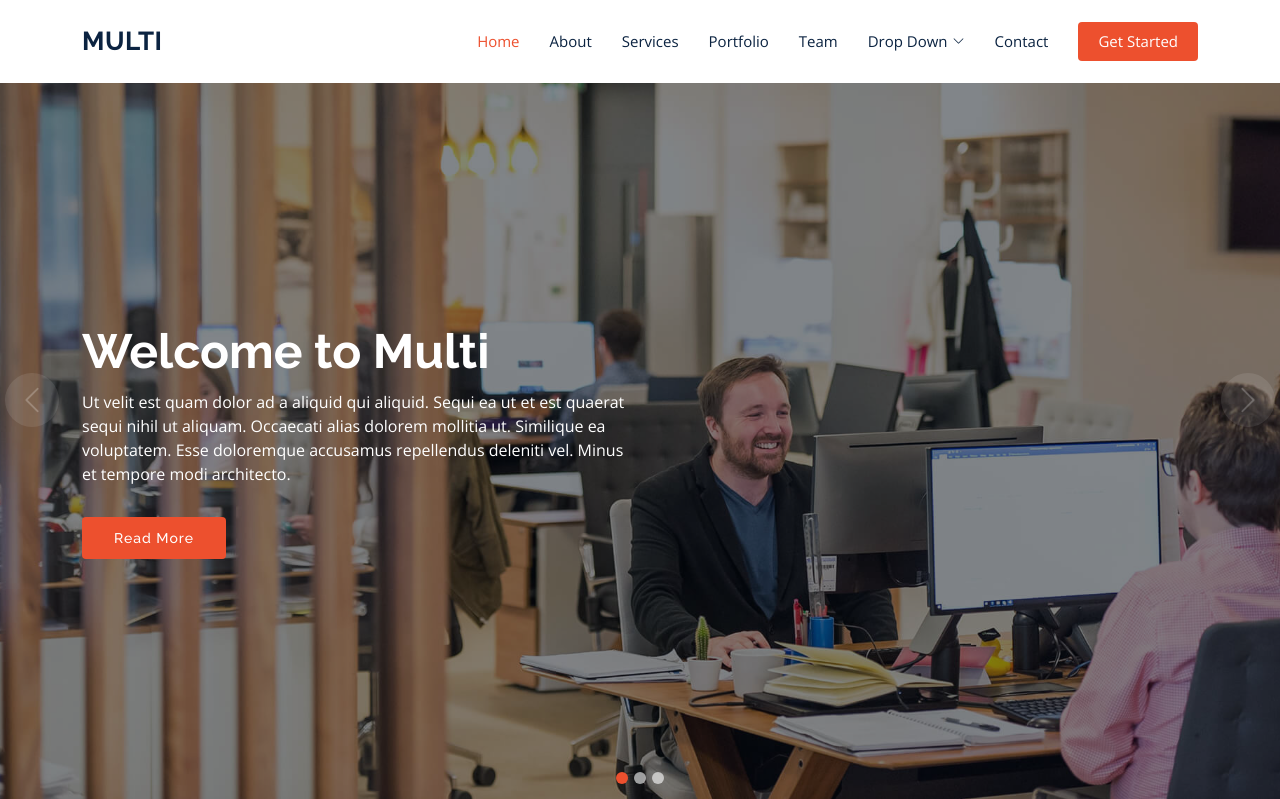
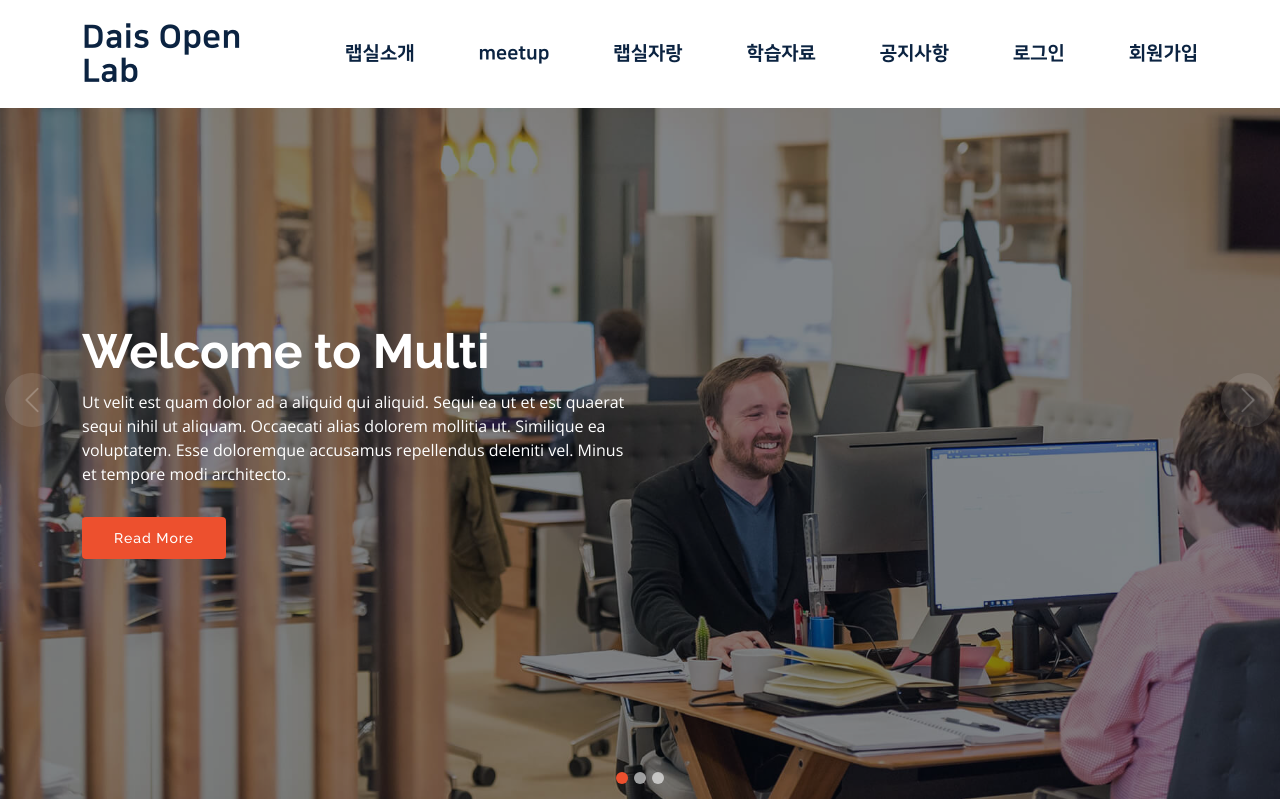
Before and after one commit to JONWON2/Dais_WEB_Project, a Django app: template app/templates/app/index.html in a window 1280 px wide. Shown: the top 799 px of the page. Run offline with Django 3.2, Linux system fonts and the light colour scheme; the template is opened without the code that fills it, so the values that code supplies are empty; some libraries are stand-ins or nearby versions.

Commit message:
메인페이지 완료

```diff
--- a/static/assets/css/style.css
+++ b/static/assets/css/style.css
@@ -116,13 +116,13 @@ h1, h2, h3, h4, h5, h6 {
   box-shadow: 0px 2px 15px rgba(0, 0, 0, 0.1);
 }
 #header .logo {
-  font-size: 26px;
+  font-size: 32px;
   margin: 0;
   padding: 0;
   line-height: 1;
   font-weight: 700;
   letter-spacing: 0.5px;
-  text-transform: uppercase;
+  /* text-transform: uppercase; */
 }
 #header .logo a {
   color: #0b2341;
@@ -154,16 +154,17 @@ h1, h2, h3, h4, h5, h6 {
   display: flex;
   align-items: center;
   justify-content: space-between;
-  padding: 10px 0 10px 30px;
-  font-size: 15px;
+  padding: 10px 0 10px 4rem;
+  font-size: 19px;
   color: #0b2341;
   white-space: nowrap;
   transition: 0.3s;
-}
+  }
 .navbar a i, .navbar a:focus i {
-  font-size: 12px;
+  font-size: 19px;
   line-height: 0;
-  margin-left: 5px;
+  margin-left: 3rem;
+  /* margin-left: 5px; */
 }
 .navbar a:hover, .navbar .active, .navbar .active:focus, .navbar li:hover > a {
   color: #ed502e;
--- a/templates/head.html
+++ b/templates/head.html
@@ -33,4 +33,29 @@
     * Author: BootstrapMade.com
     * License: https://bootstrapmade.com/license/
     ======================================================== -->
+
+
+      {% comment %} 나눔글씨체 한글 {% endcomment %}
+  <style>
+    @font-face {
+      font-family: "NanumSquareR";
+      src: local("NanumSquareR"),
+        url("{% static 'assets/fonts/NanumSquareR.ttf' %}") format("opentype");
+    }
+    @font-face {
+      font-family: "NanumSquareEB";
+      src: local("NanumSquareEB"),
+        url("{% static 'assets/fonts/NanumSquareEB.otf' %}") format("opentype");
+    }
+    @font-face {
+      font-family: "NanumSquareB";
+      src: local("NanumSquareB"),
+        url("{% static 'assets/fonts/NanumSquareB.otf' %}") format("opentype");
+    }
+    @font-face {
+      font-family: "NanumSquareR";
+      src: local("NanumSquareR"),
+        url("{% static 'assets/fonts/NanumSquareR.otf' %}") format("opentype");
+    }
+  </style>
   </head>
--- a/templates/header.html
+++ b/templates/header.html
@@ -3,39 +3,24 @@
 <header id="header" class="fixed-top">
     <div class="container d-flex align-items-center justify-content-between">
 
-      <h1 class="logo"><a href="index.html">Multi</a></h1>
-      <!-- Uncomment below if you prefer to use an image logo -->
-      <!-- <a href="index.html" class="logo"><img src="assets/img/logo.png" alt="" class="img-fluid"></a>-->
-
+      <h1 class="logo"><a href="#" style="font-family:NanumSquareEB;">Dais Open Lab</a></h1>
       <nav id="navbar" class="navbar">
-        <ul>
-          <li><a class="nav-link scrollto active" href="#hero">Home</a></li>
-          <li><a class="nav-link scrollto" href="#about">About</a></li>
-          <li><a class="nav-link scrollto" href="#services">Services</a></li>
-          <li><a class="nav-link scrollto " href="#portfolio">Portfolio</a></li>
-          <li><a class="nav-link scrollto" href="#team">Team</a></li>
-          <li class="dropdown"><a href="#"><span>Drop Down</span> <i class="bi bi-chevron-down"></i></a>
-            <ul>
-              <li><a href="#">Drop Down 1</a></li>
-              <li class="dropdown"><a href="#"><span>Deep Drop Down</span> <i class="bi bi-chevron-right"></i></a>
-                <ul>
-                  <li><a href="#">Deep Drop Down 1</a></li>
-                  <li><a href="#">Deep Drop Down 2</a></li>
-                  <li><a href="#">Deep Drop Down 3</a></li>
-                  <li><a href="#">Deep Drop Down 4</a></li>
-                  <li><a href="#">Deep Drop Down 5</a></li>
-                </ul>
-              </li>
-              <li><a href="#">Drop Down 2</a></li>
-              <li><a href="#">Drop Down 3</a></li>
-              <li><a href="#">Drop Down 4</a></li>
-            </ul>
-          </li>
-          <li><a class="nav-link scrollto" href="#contact">Contact</a></li>
-          <li><a class="getstarted scrollto" href="#about">Get Started</a></li>
+        <div style="text-align: center;">
+          <ul style="display:inline-blcok;">
+            <li><a class="nav-link scrollto" style="font-family:NanumSquareEB;" href="#about">랩실소개</a></li>
+            <li><a class="nav-link scrollto" style="font-family:NanumSquareEB;" href="#about">meetup</a></li>
+            <li><a class="nav-link scrollto" style="font-family:NanumSquareEB;" href="#services">랩실자랑</a></li>
+            <li><a class="nav-link scrollto " style="font-family:NanumSquareEB;" href="#portfolio">학습자료</a></li>
+            <li><a class="nav-link scrollto" style="font-family:NanumSquareEB;" href="#team">공지사항</a></li>
+          </ul>
+          <i class="bi bi-list mobile-nav-toggle"></i>
+        </div>
+      </nav><!-- .navbar -->
+      <nav id="navbar" class="navbar">
+        <ul style="display:inline-blcok;">
+          <li><a class="nav-link scrollto " style="font-family:NanumSquareEB;" href="#portfolio">로그인</a></li>
+          <li><a class="nav-link scrollto" style="font-family:NanumSquareEB;" href="#team">회원가입</a></li>
         </ul>
-        <i class="bi bi-list mobile-nav-toggle"></i>
       </nav><!-- .navbar -->
-
     </div>
 </header><!-- End Header -->
```
Also changed, not shown: static/assets/fonts/NanumSquareB.otf (added), static/assets/fonts/NanumSquareEB.otf (added), static/assets/fonts/NanumSquareL.otf (added), static/assets/fonts/NanumSquareR.otf (added), 1 other file.
